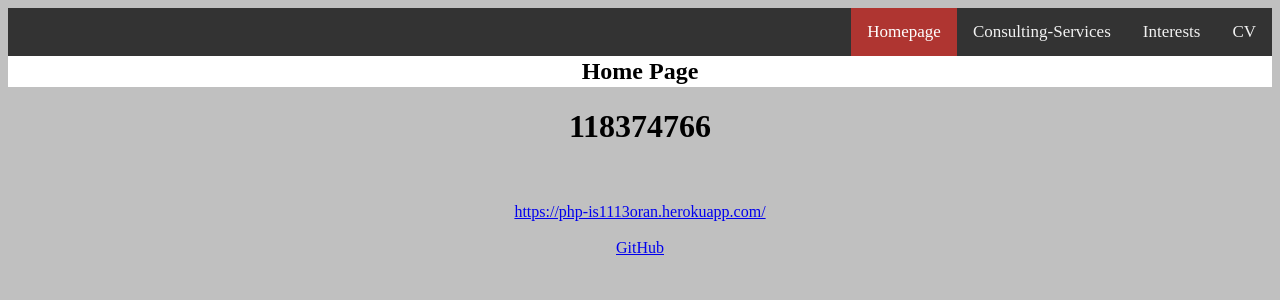
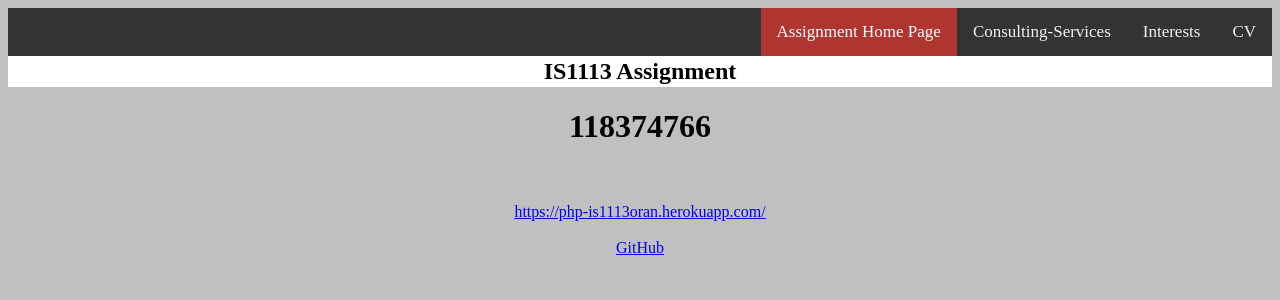
Before and after one commit to OK118374766/IS1113ORAN, a PHP site: page / in a window 1280 px wide. Shown: the top 300 px of the page. Run offline with PHP 8.4, Linux system fonts and the light colour scheme.

Commit message:
commit 28

```diff
--- a/StrategicConsultingServices.html
+++ b/StrategicConsultingServices.html
@@ -17,7 +17,7 @@
             <a href="interests.html">Interests</a>
             <a class="active" href="StrategicConsultingServices.html">Consulting-Services</a>
             <a id="services" href="Ebus1.php">Acquire Services</a>
-            <a href="index.php">Homepage</a>
+            <a href="index.php">Assignment Home Page</a>
           </div>
 
          <h2 id="CompanyHead" class="mb-5" style="color: #000;">Ireland's Fastest-Growing Consultancy Firm</h2>
--- a/cv.html
+++ b/cv.html
@@ -74,7 +74,7 @@
   <a class="active" href="cv.html">CV</a>
   <a href="interests.html">Interests</a>
   <a href="StrategicConsultingServices.html">Consulting-Services</a>
-  <a id="Home" href="index.php">Homepage</a>
+  <a id="Home" href="index.php">Assignment Home Page</a>
 </div>
 
 
--- a/index.php
+++ b/index.php
@@ -18,10 +18,10 @@ and open the template in the editor.
   <a href="cv.html">CV</a>
   <a href="interests.html">Interests</a>
   <a href="StrategicConsultingServices.html">Consulting-Services</a>
-  <a class="active" href="index.php">Homepage</a>
+  <a class="active" href="index.php">Assignment Home Page</a>
 </div>
 
-         <h2 id="HomeHead" class="mb-5" style="color: #000;">Home Page</h2>
+         <h2 id="HomeHead" class="mb-5" style="color: #000;">IS1113 Assignment</h2>
 
 
         <div id="Content">
--- a/interests.html
+++ b/interests.html
@@ -406,7 +406,7 @@ and open the template in the editor.
   <a href="cv.html">CV</a>
   <a class ="active" href="interests.html">Interests</a>
   <a href="StrategicConsultingServices.html">Consulting Services</a>
-  <a href="index.php">Homepage</a>
+  <a href="index.php">Assignment Home Page</a>
 </div>
 
         <h2 id="InterestsHead" class="mb-5" style="color: #000;"><b>Interests</b></h2>
```
